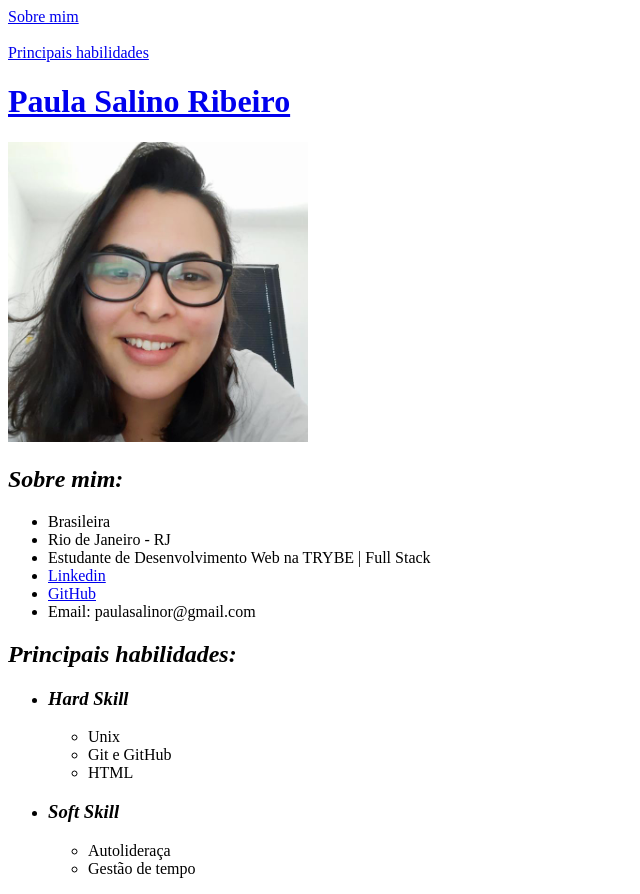
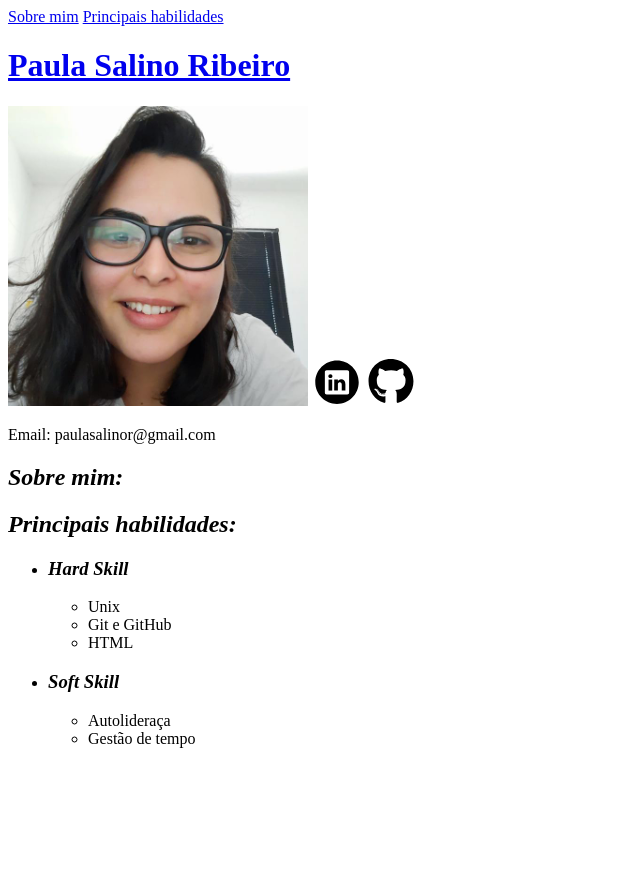
Before and after one commit to PaulaSalinoRibeiro/PaulaSalinoRibeiro.github.io, a plain HTML site: page index.html in a window 1280 px wide. Shown: the whole page, without its empty margins (0-640 px from the left). After the commit the page ends 800 px from the top, so only its background shows below. Drawn offline with Linux system fonts and the light colour scheme.

Commit message:
adiciona conteudo em divs

```diff
--- a/index.html
+++ b/index.html
@@ -3,27 +3,32 @@
 <head>
     <meta charset="UTF-8">
     <title>Portfólio</title>
+    <style>
+
+    </style>
 </head>
 <body>
+    <div class="container">
+        <div class="nav-bar">
             <a href="#Sobre">Sobre mim</a>
-    <br> <br>
             <a href="#Habilidades">Principais habilidades</a>
-
+        </div>
+    <div>
         <h1><a href="#Foto">Paula Salino Ribeiro</a></h1>
         <img id="Foto" src="/assets/FotoDePerfil.jpeg" alt="Foto de Perfil" width="300px">
+        <a href="https://www.linkedin.com/in/paula-ribeiro-2457685a/" target="_blank"><img src="assets/linkedin.svg" alt="linkedin" width="50px"></a>
+        <a href="https://github.com/PaulaSalinoRibeiro" target="_blank"><img src="assets/github.svg" alt="github" width="50px"></a>
+        <p>Email: paulasalinor@gmail.com</p>
+    </div>
+    <div class="about">
+        <h2 id="Sobre"><em>Sobre mim:</em></h2>
+        <p>
 
-    <h2 id="Sobre"><em>Sobre mim:</em></h2>
-    <ul>
-        <li>Brasileira</li>
-        <li>Rio de Janeiro - RJ</li>
-        <li>Estudante de Desenvolvimento Web na TRYBE | Full Stack</li>
-        <li><a href="https://www.linkedin.com/in/paula-ribeiro-2457685a/" target="_blank">Linkedin</a></li>
-        <li><a href="https://github.com/PaulaSalinoRibeiro" target="_blank">GitHub</a></li>
-        <li>Email: paulasalinor@gmail.com</li>
-    </ul>
+        </p>
+    </div>
+    <div class="skills">
         <h2 id="Habilidades"><em>Principais habilidades:</em></h2>
         <ul>
-
             <li><h3><em>Hard Skill</em></h3></li>
             <ul>
                 <li>Unix</li>
@@ -36,5 +41,7 @@
                 <li>Gestão de tempo</li>
             </ul>
         </ul>
+    </div>
+    </div>
 </body>
 </html>
```
Also changed, not shown: assets/github.svg (added), assets/linkedin.svg (added). Lines whose indentation alone changed are shown as unchanged.
